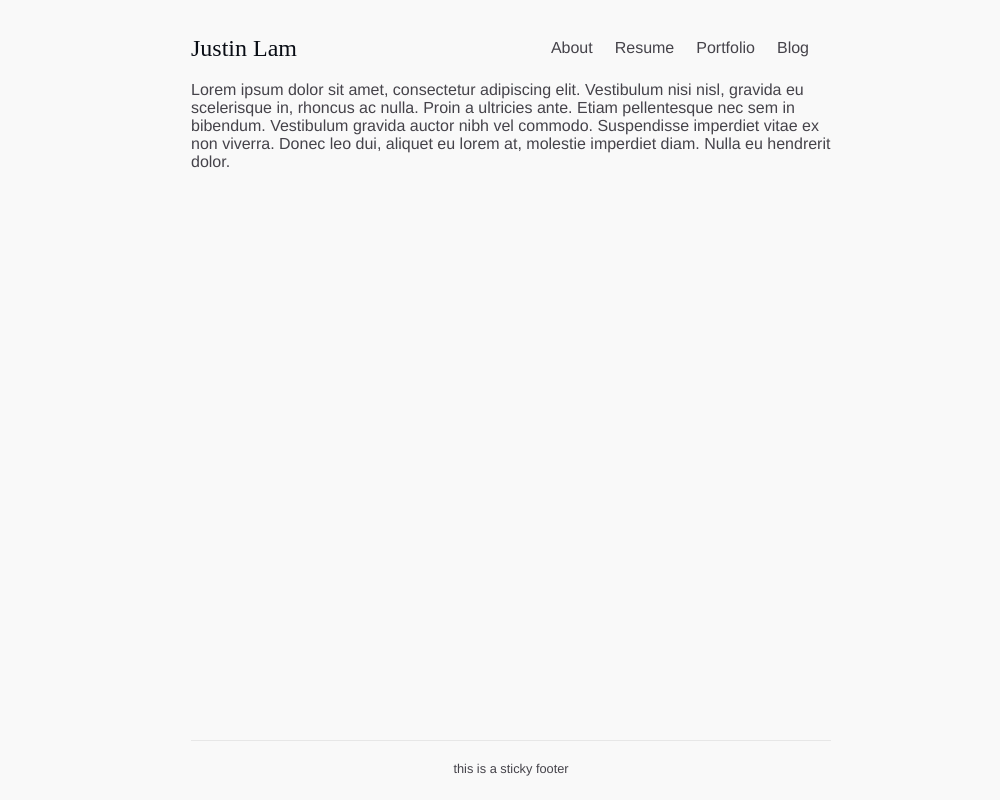
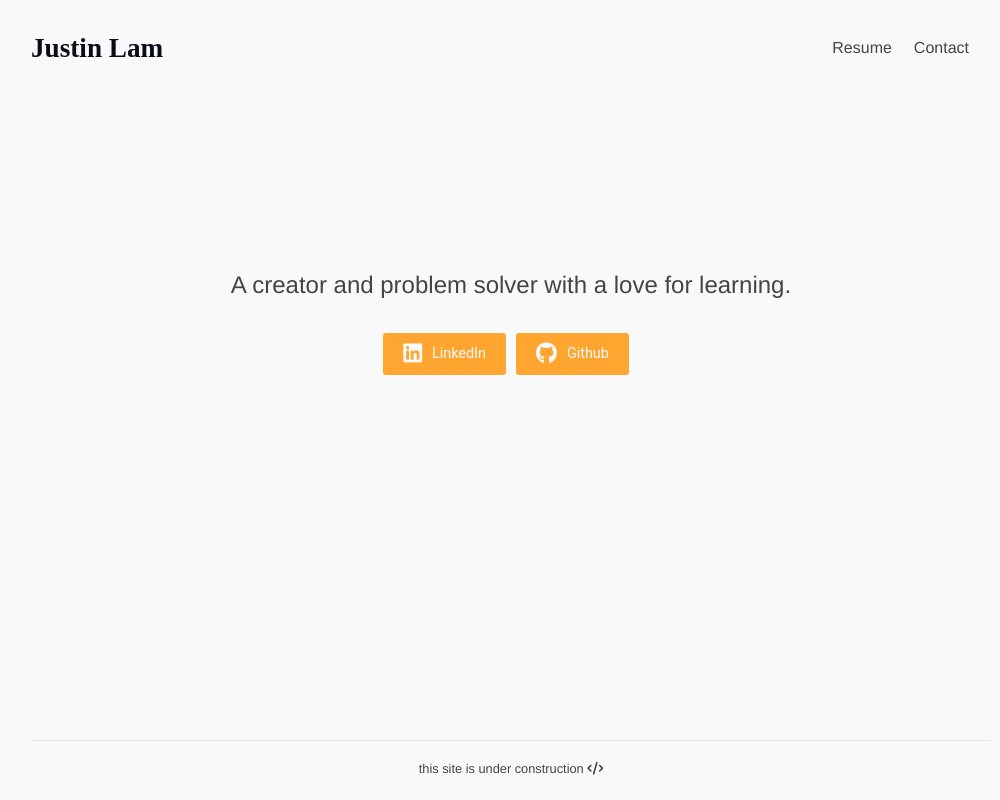
Before and after one commit to justinonthelam/justinlam-io, a React (Create React App) app: page / in a window 1280 px wide. Shown: the whole page, without its empty margins (129-1129 px from the left). Built offline with nearby package versions, Linux system fonts and the light colour scheme.

Commit message:
probably good enough to put it live

```diff
--- a/public/index.html
+++ b/public/index.html
@@ -1,6 +1,7 @@
 <!DOCTYPE html>
 <html lang="en">
   <head>
+    <script src="https://use.fontawesome.com/3ab113c3e0.js"></script>
     <meta charset="utf-8">
     <meta name="viewport" content="width=device-width, initial-scale=1, shrink-to-fit=no">
     <meta name="theme-color" content="#000000">
--- a/src/components/App.css
+++ b/src/components/App.css
@@ -35,18 +35,34 @@ html {
 
 a {
   color: #45434A;
+  text-decoration: none;
 }
 
 a:hover {
   color: #FFA630;
-  text-decoration: underline;
+}
+
+.button {
+  background: #FFA630;
+  padding: 10px 20px;
+  color: #f9f9f9;
+  border-radius: 3px;
+  line-height: 1;
+  border: none;
+  font-size: 0.9em;
+}
+
+.button:hover {
+  cursor: pointer;
+  background: rgb(211, 133, 30);
 }
 
 .container {
   display: block;
   margin: 0 auto;
-  width: 50%;
+  width: 75%;
   max-width: 1024px;
+  min-width: 50%;
 }
 
 nav {
@@ -66,8 +82,10 @@ nav {
 }
 
 nav .container {
-  max-width: 50%;
-  width: 95%;
+  max-width: 1024px;
+  min-width: 50%;
+  width: 75%;
+  /* width: 95%; */
   display: -webkit-box;
   display: -ms-flexbox;
   display: flex;
@@ -84,13 +102,13 @@ nav a {
   text-decoration: none !important;
 }
 
-nav .logo {
-  font-size: 1.5em;
+nav h1 {
+  font-size: 1.7em;
   color: #090D15;
   font-family: "Roboto-medium"
 }
 
-nav .logo:hover {
+nav h1:hover {
   cursor: pointer;
 }
 
--- /dev/null
+++ b/src/components/Contact.js
@@ -0,0 +1,54 @@
+import React, { Component } from 'react';
+import { Link } from 'react-router-dom'
+import './App.css';
+
+class Contact extends Component {
+  render() {
+    return (
+      <div>
+        <Body />
+      </div>
+    )
+  }
+}
+
+class Body extends Component{
+  render(){
+    const styles ={
+      centerJumbo:{
+        // paddingTop: "50px",
+        // paddingBottom: "50px",
+        // verticalAlign: "middle",
+        height: "60vh",
+        display: "flex",
+        alignItems:"center",
+        justifyContent:"center",
+        flexFlow:"row wrap",
+      },
+      h1:{
+        fontWeight: "10",
+        fontSize: "1.5em",
+        lineHeight: "1.5em",
+        justifyContent:"center",
+        textAlign: "center",
+        textAlignLast: "center",
+        paddingBottom: "20px",
+      },
+      p:{
+        lineHeight: "1.5em",
+      },
+    }
+    return(
+      <div className="container">
+        <div style={styles.centerJumbo}>
+          <div>
+            <h1 style={styles.h1}>email</h1>
+            <a href="mailto:justin.uwo@gmail.com">justin.uwo@gmail.com</a>
+          </div>
+        </div>
+      </div>
+    )
+  }
+}
+
+export default Contact;
--- a/src/components/Footer.js
+++ b/src/components/Footer.js
@@ -13,16 +13,18 @@ class Footer extends Component{
         textAlign: "center",
         padding: "20px",
         height: "60px",
-        width: "50%",
         fontSize: "0.8em",
         margin: "0 auto",
+        maxWidth: "1024px",
+        minWidth: "50%",
+        width: "75%",
       }
     }
 
     return(
       <div style={styles.container}>
         <div style={styles.footer}>
-          this is a sticky footer
+          this site is under construction <i className="fa fa-code" aria-hidden="true"></i>
         </div>
       </div>
     )
--- a/src/components/Header.js
+++ b/src/components/Header.js
@@ -12,7 +12,9 @@ class Header extends Component{
   }
 }
 
-const Nav = () => (
+class Nav extends Component{
+  render(){
+    return(
       <nav>
         <div className="container">
           <div className="left">
@@ -24,14 +26,16 @@ const Nav = () => (
         </div>
       </nav>
     )
+  }
+}
 
 class Logo extends Component{
   render(){
     return(
       <Link to="/">
-        <div className="logo">
+        <h1>
           Justin Lam
-        </div>
+        </h1>
       </Link>
     )
   }
@@ -41,10 +45,10 @@ class NavLinks extends Component{
   render(){
     return(
       <div className="links">
-        <Link to="/about">About</Link>
-        <a href="#" target="_blank" rel="noopener noreferrer">Resume</a>
-        <a href="#" target="_blank" rel="noopener noreferrer">Portfolio</a>
-        <a href="#" target="_blank" rel="noopener noreferrer">Blog</a>
+        <a href="justin-lam-resume.pdf" target="_blank">Resume</a>
+        <Link to="/contact">Contact</Link>
+        {/* <a href="#" target="_blank" rel="noopener noreferrer">Portfolio</a>
+        <a href="#" target="_blank" rel="noopener noreferrer">Blog</a> */}
       </div>
     )
   }
--- a/src/components/Home.js
+++ b/src/components/Home.js
@@ -12,10 +12,124 @@ class Home extends Component {
   }
 }
 
-const Body = () => (
-  <div className="container">
-    Lorem ipsum dolor sit amet, consectetur adipiscing elit. Vestibulum nisi nisl, gravida eu scelerisque in, rhoncus ac nulla. Proin a ultricies ante. Etiam pellentesque nec sem in bibendum. Vestibulum gravida auctor nibh vel commodo. Suspendisse imperdiet vitae ex non viverra. Donec leo dui, aliquet eu lorem at, molestie imperdiet diam. Nulla eu hendrerit dolor.
-  </div>
-)
+class Body extends Component{
+  render(){
+    const styles ={
+      centerJumbo:{
+        // paddingTop: "50px",
+        // paddingBottom: "50px",
+        // verticalAlign: "middle",
+        height: "60vh",
+        display: "flex",
+        alignItems:"center",
+        justifyContent:"center",
+        flexFlow:"row wrap",
+      },
+      h1:{
+        fontWeight: "10",
+        fontSize: "1.5em",
+        lineHeight: "1.5em",
+        justifyContent:"center",
+        textAlign: "center",
+        textAlignLast: "center",
+      },
+      p:{
+        lineHeight: "1.5em",
+      },
+    }
+    return(
+      <div className="container">
+        <div style={styles.centerJumbo}>
+          <div>
+            <h1 style={styles.h1}>
+              A creator and problem solver with a love for learning.
+            </h1>
+            <ButtonBar />
+        </div>
+
+        </div>
+        {/* <p style={styles.p}>
+          Lorem ipsum dolor sit amet, consectetur adipiscing elit. Vestibulum nisi nisl, gravida eu scelerisque in, rhoncus ac nulla. Proin a ultricies ante. Etiam pellentesque nec sem in bibendum. Vestibulum gravida auctor nibh vel commodo. Suspendisse imperdiet vitae ex non viverra. Donec leo dui, aliquet eu lorem at, molestie imperdiet diam. Nulla eu hendrerit dolor.
+        </p> */}
+      </div>
+    )
+  }
+}
+
+class ButtonBar extends Component{
+  render(){
+    const styles ={
+      buttonRow:{
+        display: "-webkit-box",
+        display: "-ms-flexbox",
+        display: "flex",
+        verticalAlign: "middle",
+        WebkitBoxAlign: "center",
+            MsFlexAlign: "center",
+                alignItems: "center",
+        WebkitBoxPack: "center",
+            MsFlexPack: "center",
+                justifyContent: "center",
+        paddingTop: "30px",
+      },
+    }
+    return(
+      <div style={styles.buttonRow}>
+        <ButtonLink
+          link="https://www.linkedin.com/in/justin-lam/"
+          fontAwesome="linkedin-square"
+          text="LinkedIn"/>
+        <ButtonLink
+          link="https://github.com/justinonthelam"
+          fontAwesome="github"
+          text="Github"/>
+      </div>
+    )
+  }
+}
+
+class ButtonLink extends Component{
+  render(){
+    const styles ={
+      container:{
+        marginRight: "10px",
+      },
+      button:{
+        verticalAlign: "middle",
+        display: "-webkit-box",
+        display: "-ms-flexbox",
+        display: "flex",
+        verticalAlign: "middle",
+        WebkitBoxAlign: "left",
+            MsFlexAlign: "left",
+                alignItems: "left",
+        WebkitBoxPack: "left",
+            MsFlexPack: "left",
+        justifyContent: "left",
+        alignItems:"center",
+        justifyContent:"center",
+      },
+      left:{
+        paddingRight: "10px",
+        fontSize: "1.5em",
+      },
+      right:{
+        fontFamily: "Roboto",
+      },
+    }
+    return(
+      <a href={this.props.link} target="_blank" rel="noopener noreferrer" style={styles.container}>
+        <div className="button" style={styles.button}>
+          <div style={styles.left}>
+            <i className={"fa fa-"+this.props.fontAwesome} aria-hidden="true"></i>
+          </div>
+          <div style={styles.right}>
+            {this.props.text}
+          </div>
+        </div>
+      </a>
+    )
+  }
+}
 
 export default Home;
--- a/src/components/Main.js
+++ b/src/components/Main.js
@@ -2,6 +2,7 @@ import React from 'react'
 import { Switch, Route } from 'react-router-dom'
 import Home from './Home'
 import About from './About'
+import Contact from './Contact'
 
 // The Main component renders one of the provided
 // Routes (provided that one matches). Routes will match
@@ -14,6 +15,7 @@ const Main = () => (
     <Switch>
       <Route exact path='/' component={Home}/>
       <Route exact path='/about' component={About}/>
+      <Route exact path='/contact' component={Contact}/>
     </Switch>
   </main>
 )
```
Also changed, not shown: 1 other file (tests, documents, lock files or other folders). Lines whose indentation alone changed are shown as unchanged.
